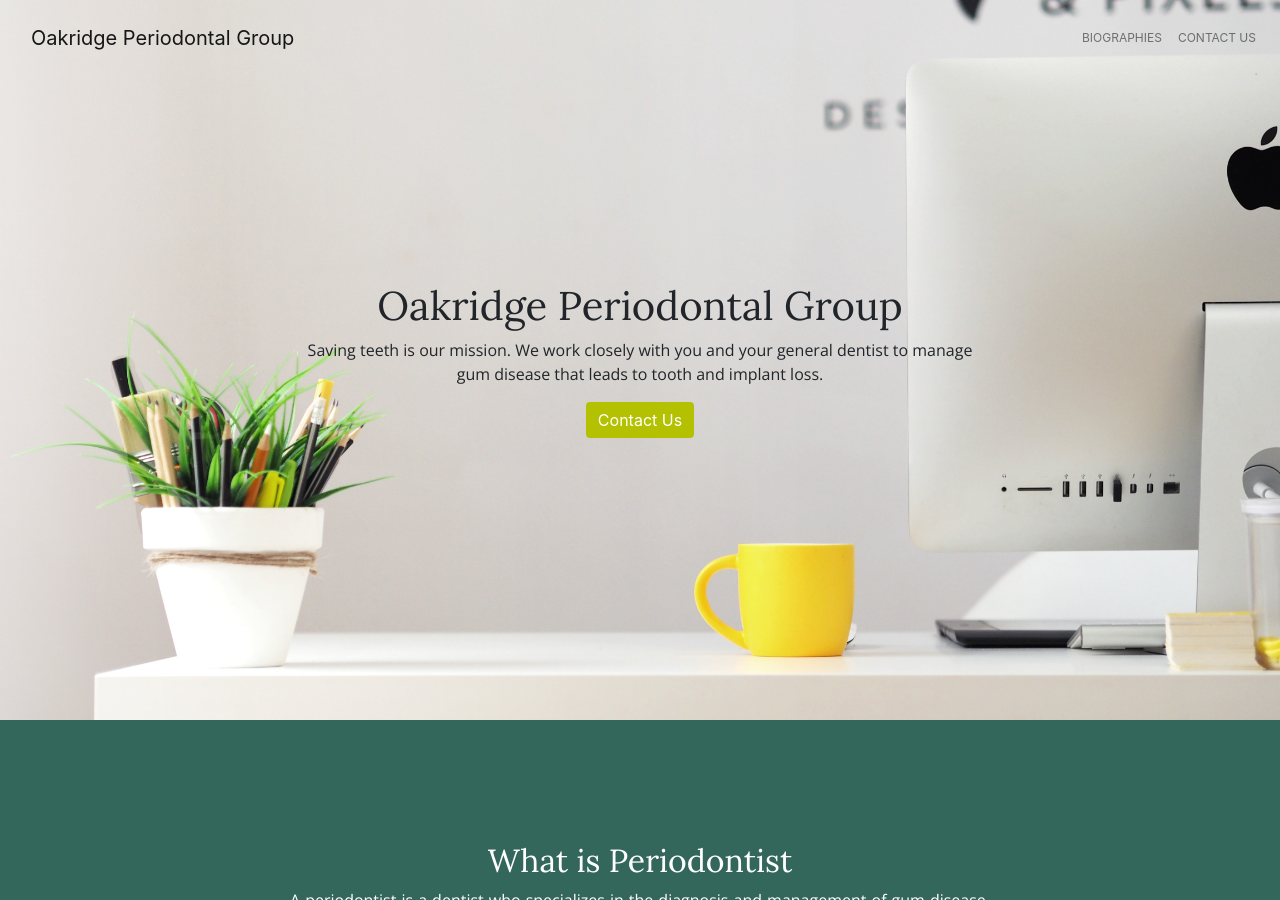
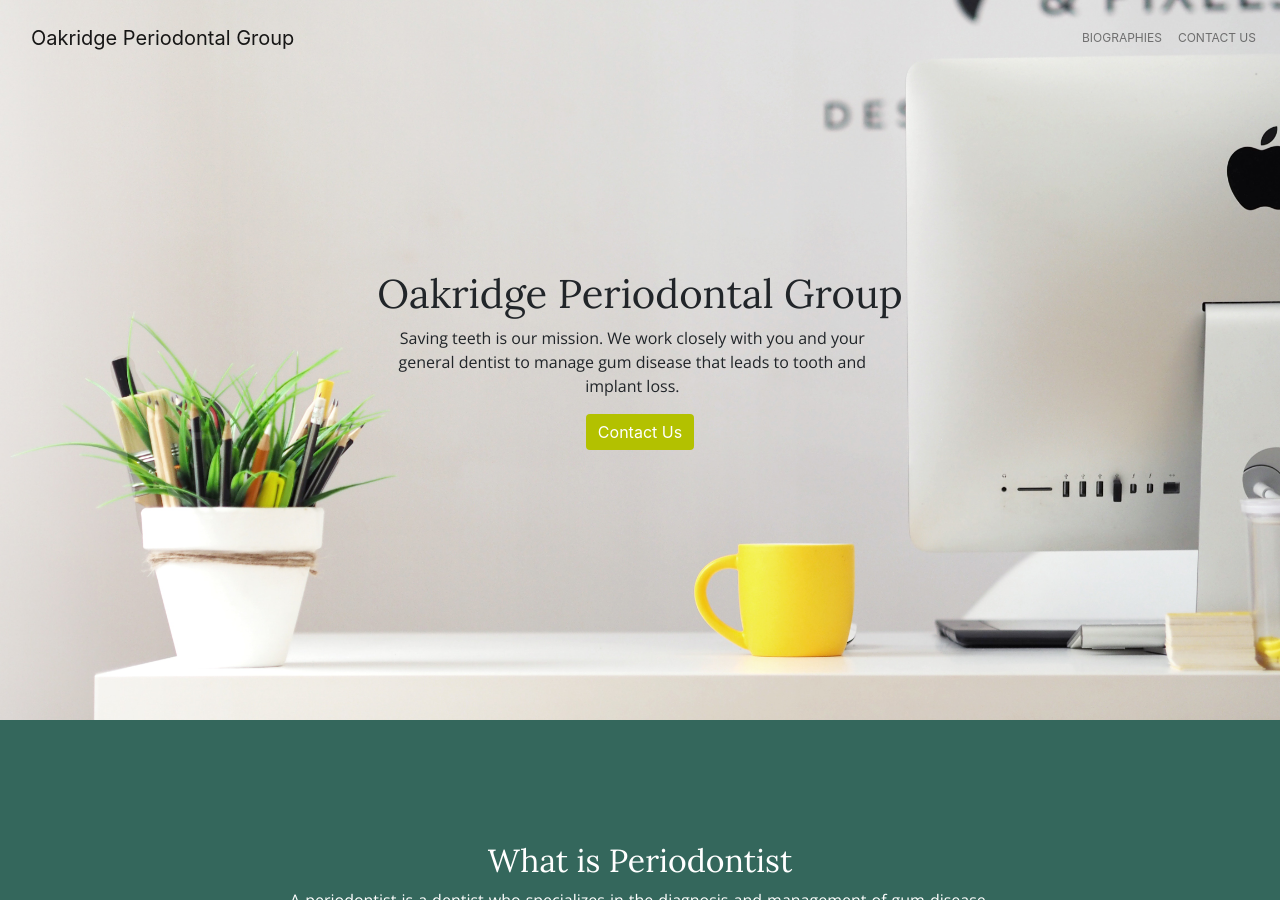
Before and after one commit to oakridgeperio/oakridgeperio.github.io, a Jekyll site: the page built from index.md, in a window 1280 px wide and 900 px high. Built offline with Jekyll 4.4.1, drawn with Linux system fonts in a browser that asks for light colours.

Commit message:
fix styles

```diff
--- a/_sass/overrides/_base.scss
+++ b/_sass/overrides/_base.scss
@@ -5,6 +5,7 @@ $color_background_primary: #F0F0EE;
 $color_background_secondary: #34675C;
 $color_charcoal_gray: #5C5C5C;
 
+.text-justify { text-align: justify }
 .btn-primary, a:visited.btn-primary {
   background-color: $color_primary !important;
   border: 0px !important;
@@ -150,6 +151,9 @@ p {font-weight: 200;}
   justify-content: center;
   align-items: center;
   flex-direction: column;
+  p {
+    width: 510px;
+  }
 }
 
 #mission-statement {
--- /dev/null
+++ b/_sass/overrides/_page_content.scss
@@ -0,0 +1,8 @@
+.page-content {
+  h1 { text-align: center; }
+
+  hr {
+    margin-top: 30px;
+    padding-bottom: 15px;
+  }
+}
--- /dev/null
+++ b/_sass/page_content_overrides.scss
@@ -0,0 +1,2 @@
+@import
+  "overrides/page_content";
--- a/assets/main.scss
+++ b/assets/main.scss
@@ -4,3 +4,4 @@
 
 @import "minima";
 @import "landing_overrides";
+@import "page_content_overrides";
```
Also changed, not shown: 1 other file.
